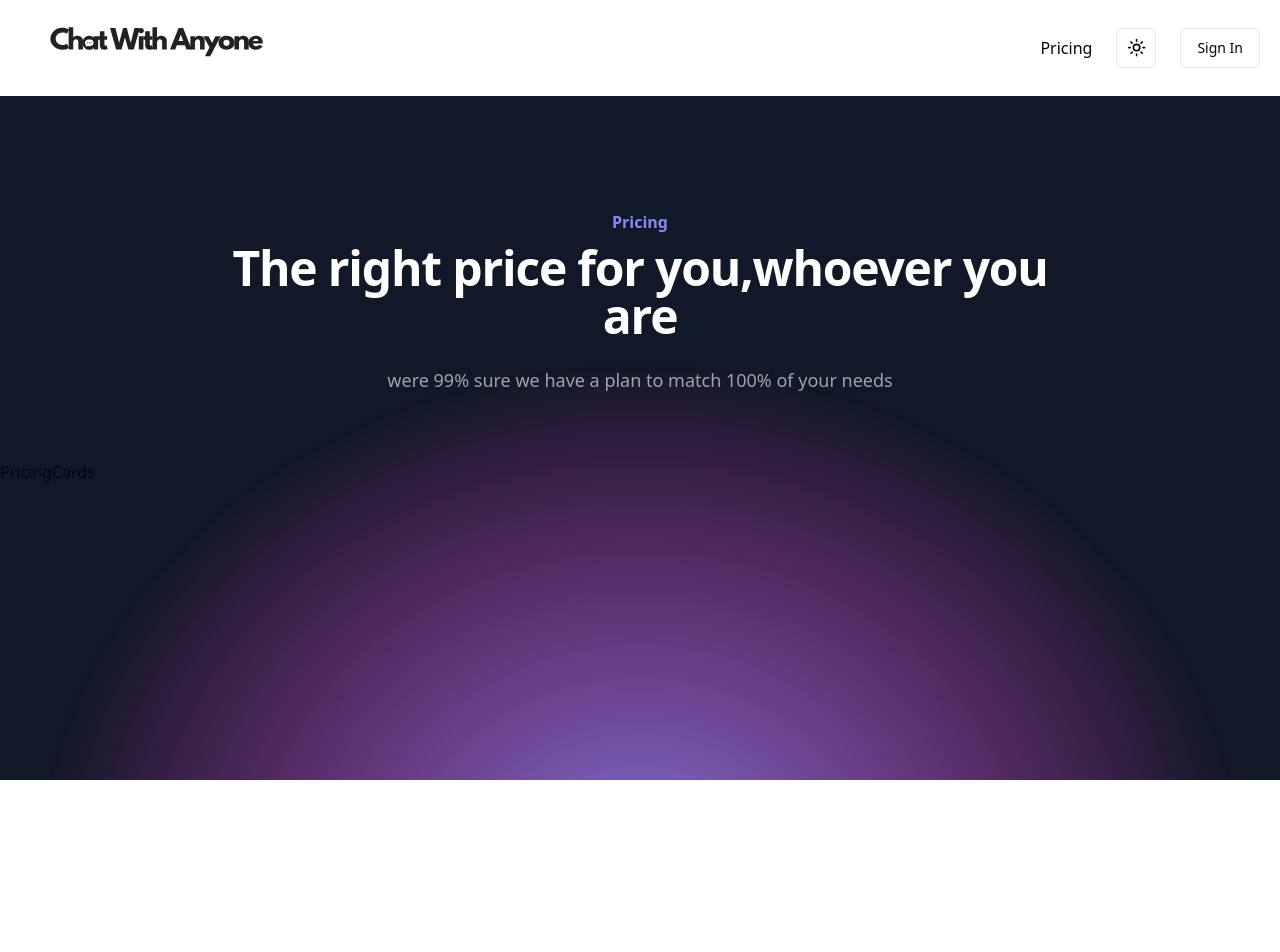
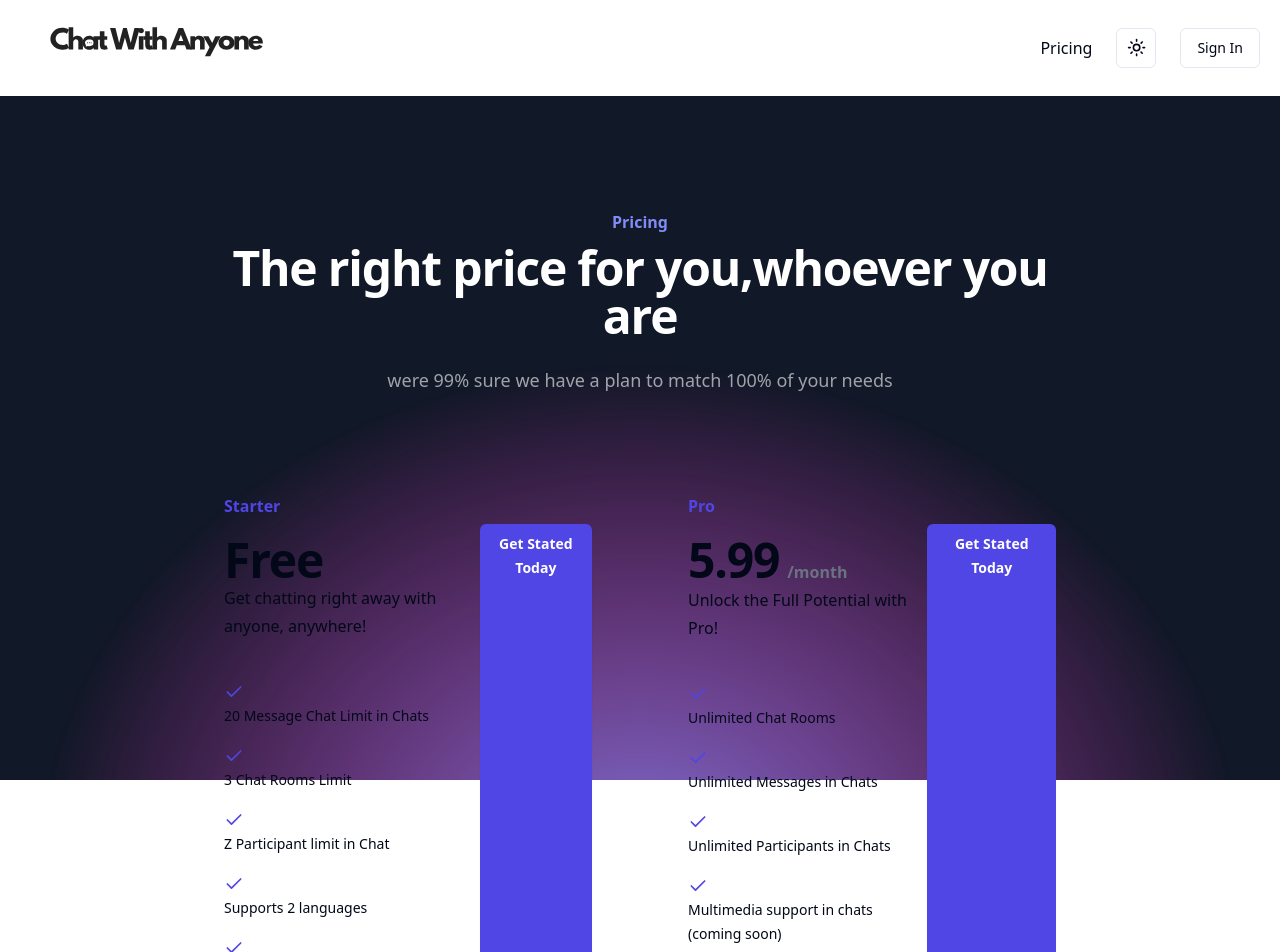
Before and after one commit to mo7medhasan/chat-with-anyone, a Next.js app: page /pricing in a window 1280 px wide. Shown: the top 952 px of the page. Before the commit the page ends 908 px from the top, so only its background shows below. Built offline with nearby package versions, Linux system fonts and the light colour scheme; no server answers.

Commit message:
feat: pricing cards

```diff
--- /dev/null
+++ b/components/CheckoutButton.tsx
@@ -0,0 +1,9 @@
+import React from 'react'
+
+function CheckoutButton() {
+  return (
+    <div>CheckoutButton</div>
+  )
+}
+
+export default CheckoutButton
--- a/components/PricingCards.tsx
+++ b/components/PricingCards.tsx
@@ -1,8 +1,96 @@
+import { CheckIcon } from 'lucide-react';
+import Link from 'next/link';
 import React from 'react'
-
-function PricingCards({redirect}:{redirect:boolean}) {
+import CheckoutButton from './CheckoutButton';
+const tiers = [
+  {
+    name: "Starter",
+    id: "starter_ID",
+    href: "",
+    priceMonthly: null,
+    description: "Get chatting right away with anyone, anywhere!",
+    features: [
+      "20 Message Chat Limit in Chats",
+      "3 Chat Rooms Limit",
+      "Z Participant limit in Chat",
+      "Supports 2 languages",
+      "48-hour support response time",
+    ],
+  },
+  {
+    name: "Pro",
+    id: "si_OnlcsLNQYBMVZV",
+    href: "",
+    priceMonthly: "5.99",
+    description: "Unlock the Full Potential with Pro!",
+    features: [
+      "Unlimited Chat Rooms",
+      "Unlimited Messages in Chats",
+      "Unlimited Participants in Chats",
+      "Multimedia support in chats (coming soon)",
+      "1-hour, dedicated support response time",
+      "Early access to New Features",
+      "Supports up to 10 languages",
+    ],
+  },
+];
+function PricingCards({ redirect }: { redirect: boolean }) {
   return (
-    <div>PricingCards</div>
+    <div>
+      <div className='mx-auto grid max-w-md grid-cols-1 gap-8 lg:max-w-4xl lg:grid-cols-2 '>
+        {tiers.map(tier => (<div key={tier.id}
+          className='flex flex—col justify—between rounded—3xl
+      ring—1 p-8 ring—gray-900/10 sm:p-10"
+      bg—white shadow—xl'>
+          <div>
+            <h3
+              id={tier.id + tier.name}
+              className={`text-base font-semibold leading-7 text-indigo-600 ${tier.name}`}
+            >
+              {tier.name}
+            </h3>
+            <div className="mt-4 flex items-baseline gap-x-2">
+              {tier.priceMonthly ? (<>
+                <span className="text-5xl font-bold tracking-tight text-gray-988">
+                  {tier.priceMonthly}
+                </span>
+                <span className="text-base font-semibold leading-7 text-gray-500">
+                  /month
+                </span></>
+              ) : (
+                <span className="text-5xl font-bold tracking-tight Otext-gray-900">
+                  Free
+                </span>
+              )}
+            </div>
+            <p className="nt-6 text-base leading-7 text-gray-690">
+              {tier.description}
+            </p>
+            <ul
+              role="List"
+              className="mt-10 space-y-4 text-sm leading-6 @text-gray-680"
+            >
+              {tier.features.map(feature => (
+                <li key={feature} className="Lex gap-x-3">
+                  <CheckIcon
+                    className="h-6 w-5 flex-none text-indigo-600"
+                    aria-hidden="true"
+                  />
+                  {feature}
+                </li>
+              ))}
+            </ul>
+          </div>
+          {redirect ?(
+            <Link href={'/register'} className="mt-8 block rounded-md bg-indigo-600 px-3.5 py-2
+            text-center text-sm font-semibold leading-6 text-white shadow-sm hover:bg-indigo-500 focus-visible:outline
+             focus-visible:outline-2 focus-visible:outline-offset-2 focus-visible:outline-indigo-600 cursor-pointer disabled:opacity-80">
+              Get Stated Today
+            </Link>
+          ):(tier.id&&<CheckoutButton/>)}
+        </div>))}
+      </div>
+    </div>
   )
 }
 
```
Also changed, not shown: app/page.tsx (line endings or trailing spaces), app/register/page.tsx (added).
